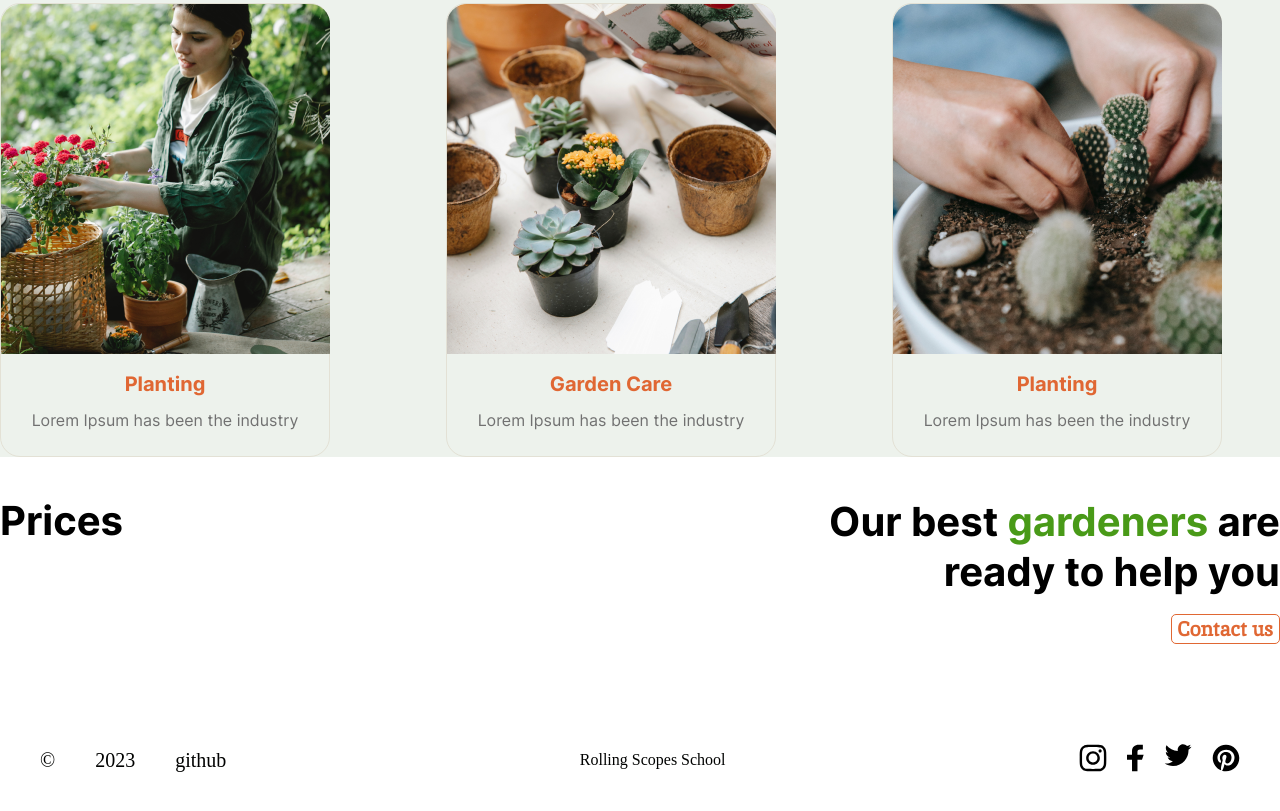
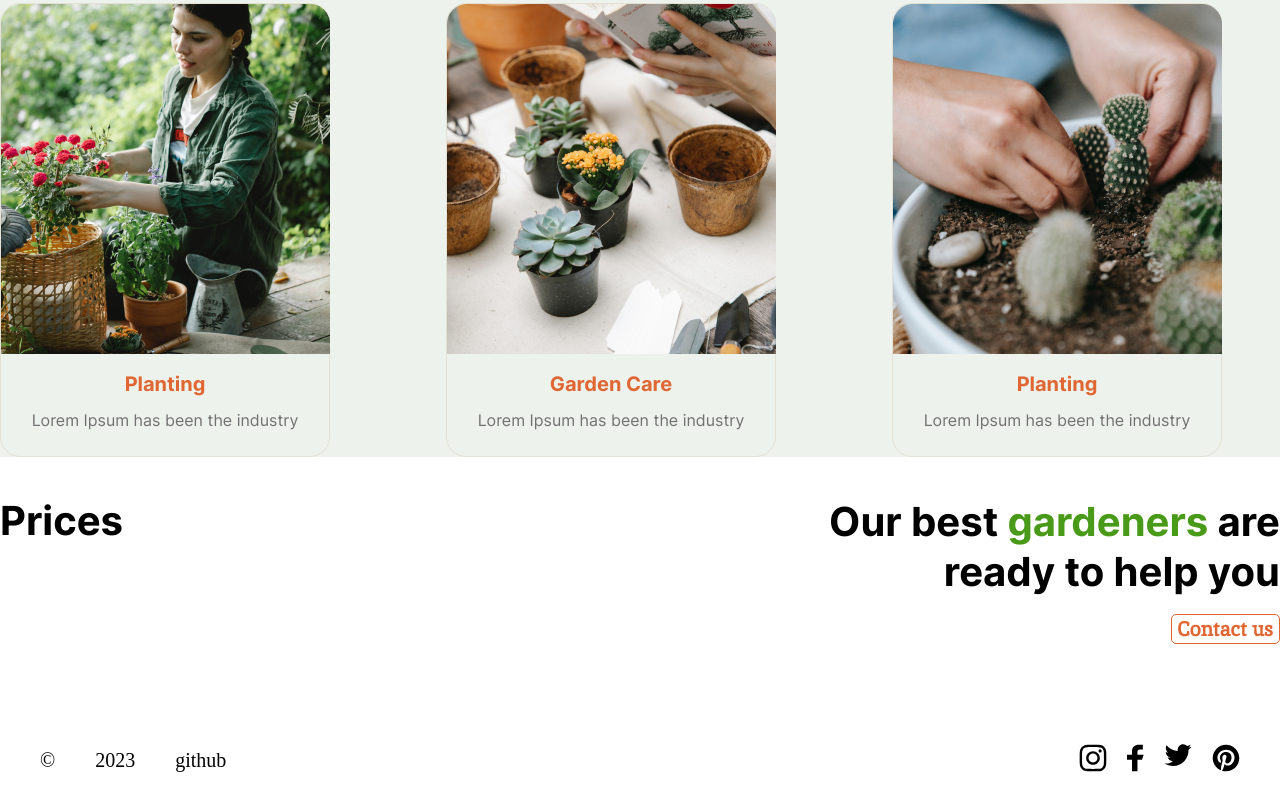
Before and after one commit to mjnslf/sapsan_plants, a plain HTML site: page index.html in a window 1280 px wide. Shown: the part 2152-2963 px from the top of the page. Drawn offline with Linux system fonts and the light colour scheme.

Commit message:
complete till 6th dz

```diff
--- a/index.html
+++ b/index.html
@@ -143,7 +143,6 @@
                     </p>
                     <a href="https://github.com/mjnslf" class="footer_text-item footer-github footer-link">github</a>
                 </div>
-                <a href="https://rs.school/js-stage0/" class="footer_rsschool-link footer-link">Rolling Scopes School</a>
                 <div class="footer_icons">
                     <ul class="footer_icons-list">
                         <li class="footer_icons-list_item">
```
